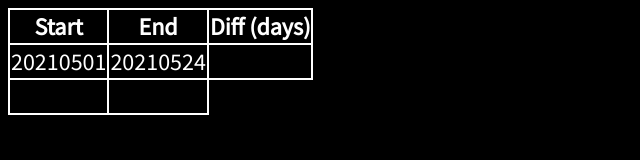
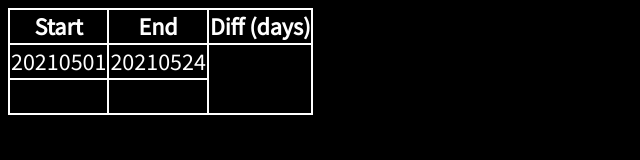
Before and after one commit to Floateresting/floateresting.github.io, a website: page time/index.html in a window 1280 px wide. Shown: the whole page, without its empty margins (0-640 px from the left). Drawn offline with nearby package versions, Linux system fonts and the light colour scheme.

Commit message:
fix(time): html rowspan

```diff
--- a/time/index.html
+++ b/time/index.html
@@ -19,7 +19,7 @@
 	<tr>
 		<td class="input" contenteditable="true">20210501</td>
 		<td class="input" contenteditable="true">20210524</td>
-		<td class="output" colspan="2">&nbsp;</td>
+		<td class="output" rowspan="2">&nbsp;</td>
 	</tr>
 	<tr>
 		<td class="timestamp">&nbsp;</td>
```
